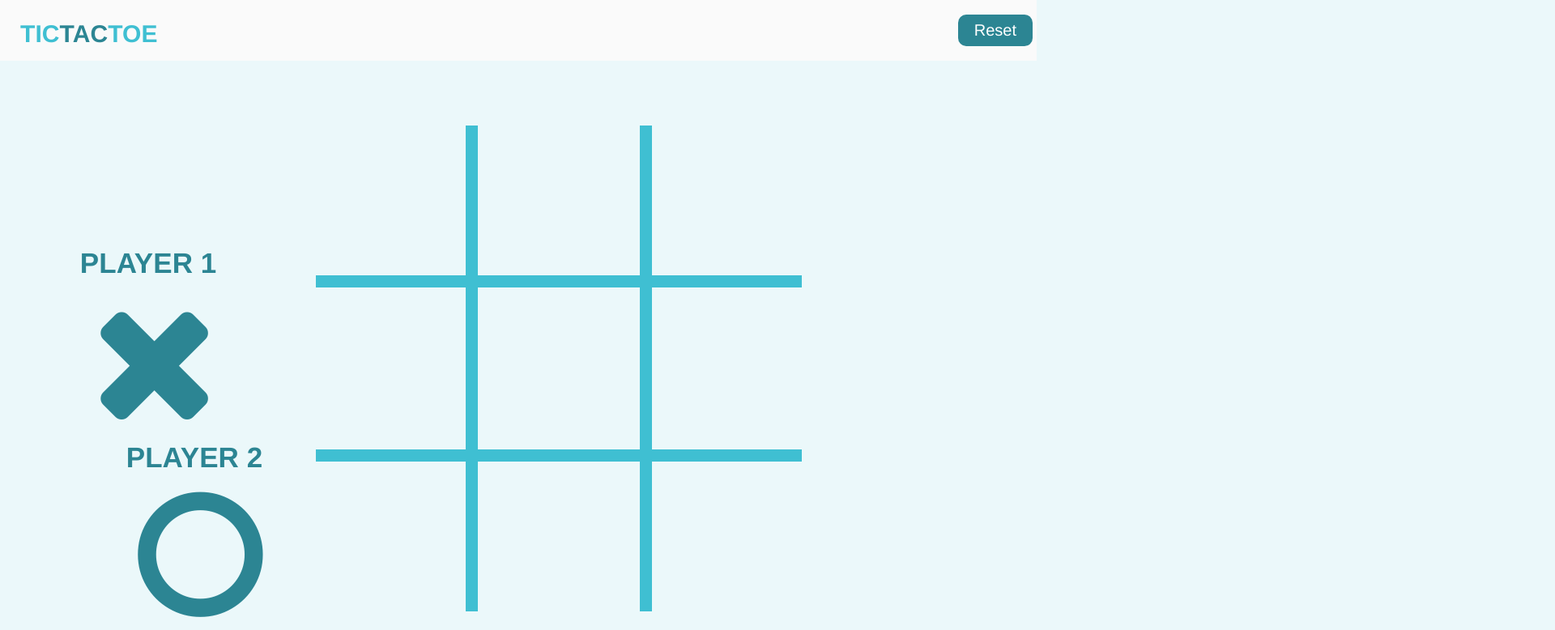
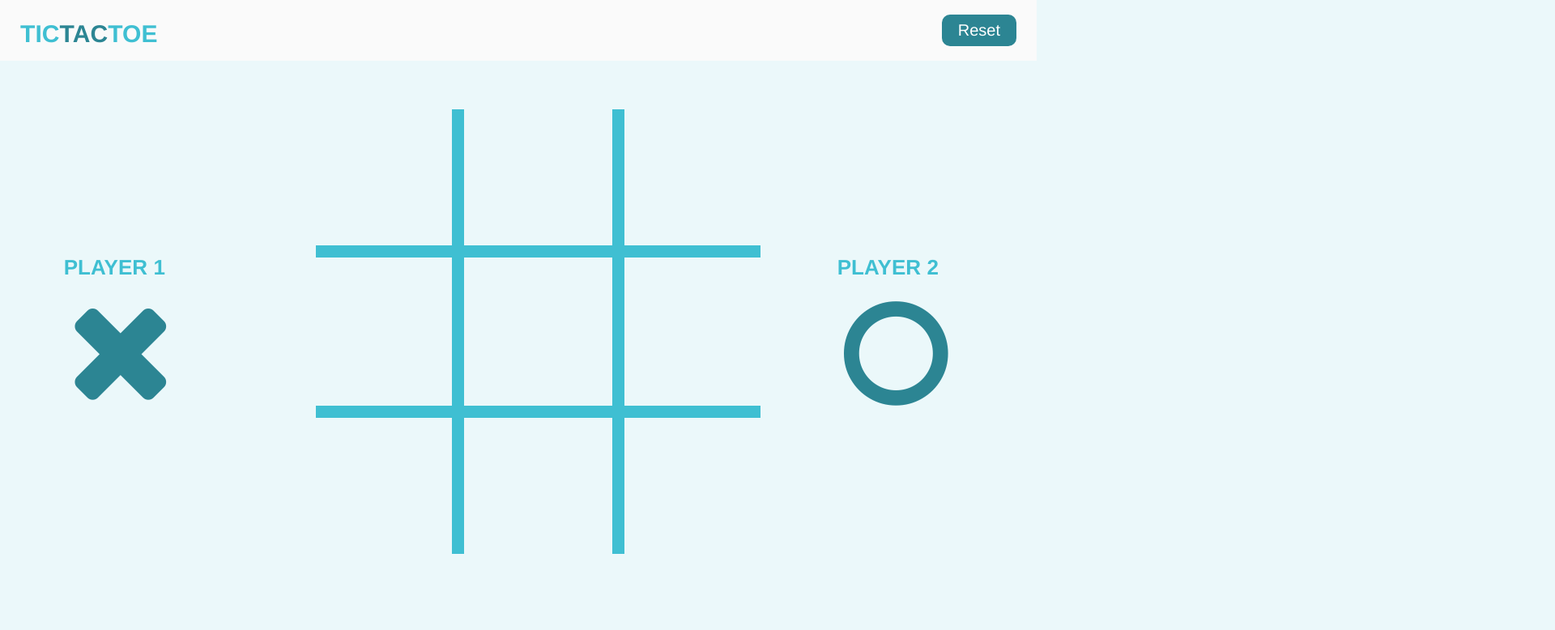
Before and after one commit to dianatduong/tictactoe, a plain HTML site: page index.html in a window 1280 px wide. Shown: the top 778 px of the page at 81% size, 1920 px wide, since content can reach past the window. Drawn offline with nearby package versions, Linux system fonts and the light colour scheme.

Commit message:
completed mobiled styles

```diff
--- a/css/styles.css
+++ b/css/styles.css
@@ -82,7 +82,6 @@ h2 {
 }
 
 .players {
-    width: 240px;
     margin: 0 auto;
     text-align: center;
 }
@@ -92,9 +91,6 @@ h2 {
     margin-right: 50px;
 }
 
-.player-two-bottom {
-    display: none;
-}
 /***********************
     Game Styles
 ************************/
@@ -144,29 +140,13 @@ h2 {
 /*iPhone portrait*/
 
 @media only screen and (min-width: 320px) {
-    body {
-        color: purple;
-    }
-
-/***********************
-    Header
-************************/
-
     h1 {
         margin-left: 10px;
     }
 
-/***********************
-     Players
-************************/
-
-    .players-two-bottom {
-        display: none;
+    .players {
+        width: 240px;
     }
-
-/***********************
-     Game
-************************/
 
     .game {
         width: 300px;
@@ -210,66 +190,91 @@ h2 {
     }
 }
 
-
 /*iPhone landscape*/
 
 @media only screen and (min-width: 480px) {
-    body {
-        color: green;
-    }
 
     h1 {
         margin-left: 20px;
     }
 
+    #reset-btn {
+        margin-right: 20px;
+    }
+
+    h2 {
+        font-size: 20px;
+    }
+
+    .players {
+        width: 400px;
+    }
+
+    .game {
+        width: 450px;
+        margin-top: 50px;
+        margin-bottom: 30px;
+        display: block;
+        margin-left: auto;
+        margin-right: auto;
+    }
+
+    .fa-circle-o {
+        padding-left: 20px;
+        margin-top: 15px;
+        font-size: 100px;
+    }
+
+    .fa-times {
+        padding-left: 15px;
+        font-size: 120px;
+    }
+
+    .row-top,
+    .row-middle,
+    .row-bottom {
+        width: 450px;
+        height: 150px;
+    }
+
+    .top-1,
+    .top-2,
+    .top-3,
+    .middle-1,
+    .middle-2,
+    .middle-3,
+    .bottom-1,
+    .bottom-2,
+    .bottom-3 {
+        width: 150px;
+        height: 150px;
+    }
+}
 
 /*ipad potrait*/
 
 @media only screen and (min-width: 768px) {
-    body {
-        color: red;
-    }
-/***********************
-     Players
-************************/
-
-    .players {
-        display: block;
-    }
 
     h2 {
-    text-transform: uppercase;
-    font-size: 26px;
-    color: #2c8593;
-}
-.players,
-.game {
-    float: left;
+        font-size: 22px;
     }
 
     .players {
-    margin-top: 180px;
-    margin-left: 50px;
-    width: 200px;
+        width: 450px;
     }
 
     .game {
-    margin-top: 30px;
+        margin-top: 60px;
         width: 500px;
         height: 500px;
-    margin-bottom: 30px;
     }
 
     .fa-circle-o {
-    color: #2c8593;
-    padding-left: 15px;
-    font-size: 100px;
+        font-size: 120px;
     }
 
     .fa-times {
-    color: #2c8593;
-    padding-left: 15px;
-    font-size: 100px;
+        font-size: 150px;
     }
 
     .row-top,
@@ -290,66 +295,45 @@ h2 {
     .bottom-3 {
         width: 166px;
         height: 166px;
-    display: inline-block;
-    float: left;
     }
-
 }
-
 
 /*ipad lanscape / small laptop*/
 
 @media only screen and (min-width: 1024px) {
-    body {
-        color: blue;
-    }   /***********************
-     Players
-************************/
-
-    .players {
-        display: block;
-    }
 
     h2 {
-    text-transform: uppercase;
-    font-size: 35px;
-    color: #2c8593;
-}
-.players,
-.game {
-    float: left;
+        font-size: 26px;
     }
 
     .players {
         margin-top: 180px;
-    margin-left: 90px;
-    width: 300px;
+        width: 150%;
+        position: absolute;
+    }
+
+    .player-one {
+        margin-left: 60px;
     }
 
     .game {
-    margin-top: 30px;
-    width: 600px;
-    height: 600px;
-    margin-bottom: 30px;
+        position: relative;
+        height: 550px;
     }
 
     .fa-circle-o {
-    color: #2c8593;
-    padding-left: 15px;
-    font-size: 180px;
+        font-size: 150px;
     }
 
     .fa-times {
-    color: #2c8593;
-    padding-left: 15px;
-    font-size: 200px;
+        font-size: 170px;
     }
 
     .row-top,
     .row-middle,
     .row-bottom {
-    width: 600px;
-    height: 200px;
+        width: 550px;
+        height: 183px;
     }
 
     .top-1,
@@ -361,12 +345,7 @@ h2 {
     .bottom-1,
     .bottom-2,
     .bottom-3 {
-    width: 200px;
-    height: 200px;
-    display: inline-block;
-    float: left;
+        width: 183px;
+        height: 183px;
     }
-
-
-
 }
```
Lines whose indentation alone changed are shown as unchanged.
